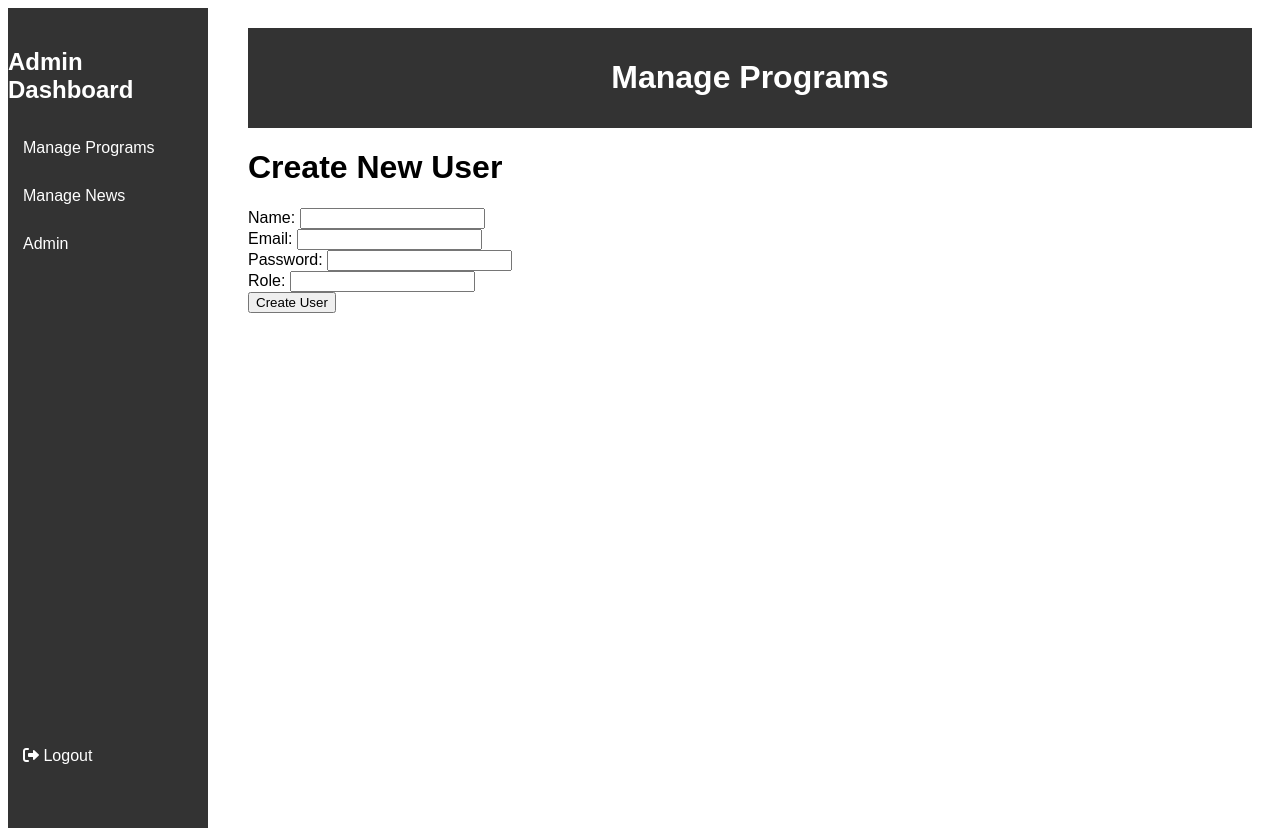
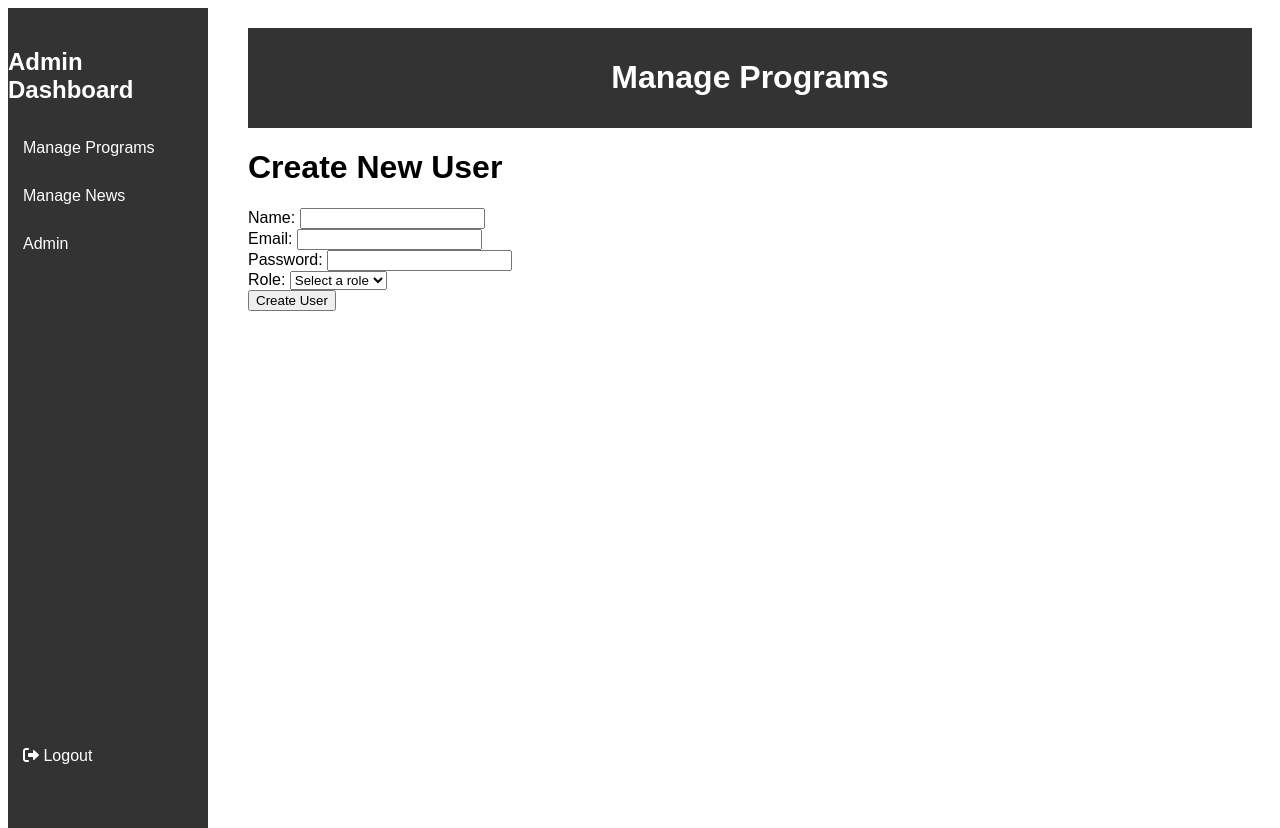
Before and after one commit to galiaji/BEM-FEB, a Laravel app: page /admin/user/create in a window 1280 px wide. Run offline with Laravel 12, Linux system fonts and the light colour scheme; a user stored in the database is signed in; data comes from the database, SQL or seed files in the repository.

Commit message:
perbaikan bagian role CRUD User

```diff
--- a/resources/views/admin/user/create.blade.php
+++ b/resources/views/admin/user/create.blade.php
@@ -31,7 +31,10 @@
     </div>
     <div>
         <label for="role">Role:</label>
-        <input type="text" id="role" name="role" value="{{ old('role') }}" required>
+        <select id="role" name="role" required>
+            <option value="">Select a role</option>
+            <option value="admin" {{ old('role') == 'admin' ? 'selected' : '' }}>Admin</option>
+        </select>
     </div>
     <div>
         <button type="submit">Create User</button>
--- a/resources/views/admin/user/edit.blade.php
+++ b/resources/views/admin/user/edit.blade.php
@@ -33,7 +33,10 @@
     </div>
     <div>
         <label for="role">Role:</label>
-        <input type="text" id="role" name="role" value="{{ old('role', $user->role) }}" required>
+        <select id="role" name="role" required>
+            <option value="">Select a role</option>
+            <option value="admin" {{ old('role') == 'admin' ? 'selected' : '' }}>Admin</option>
+        </select>
     </div>
     <div>
         <button type="submit">Update User</button>
```
